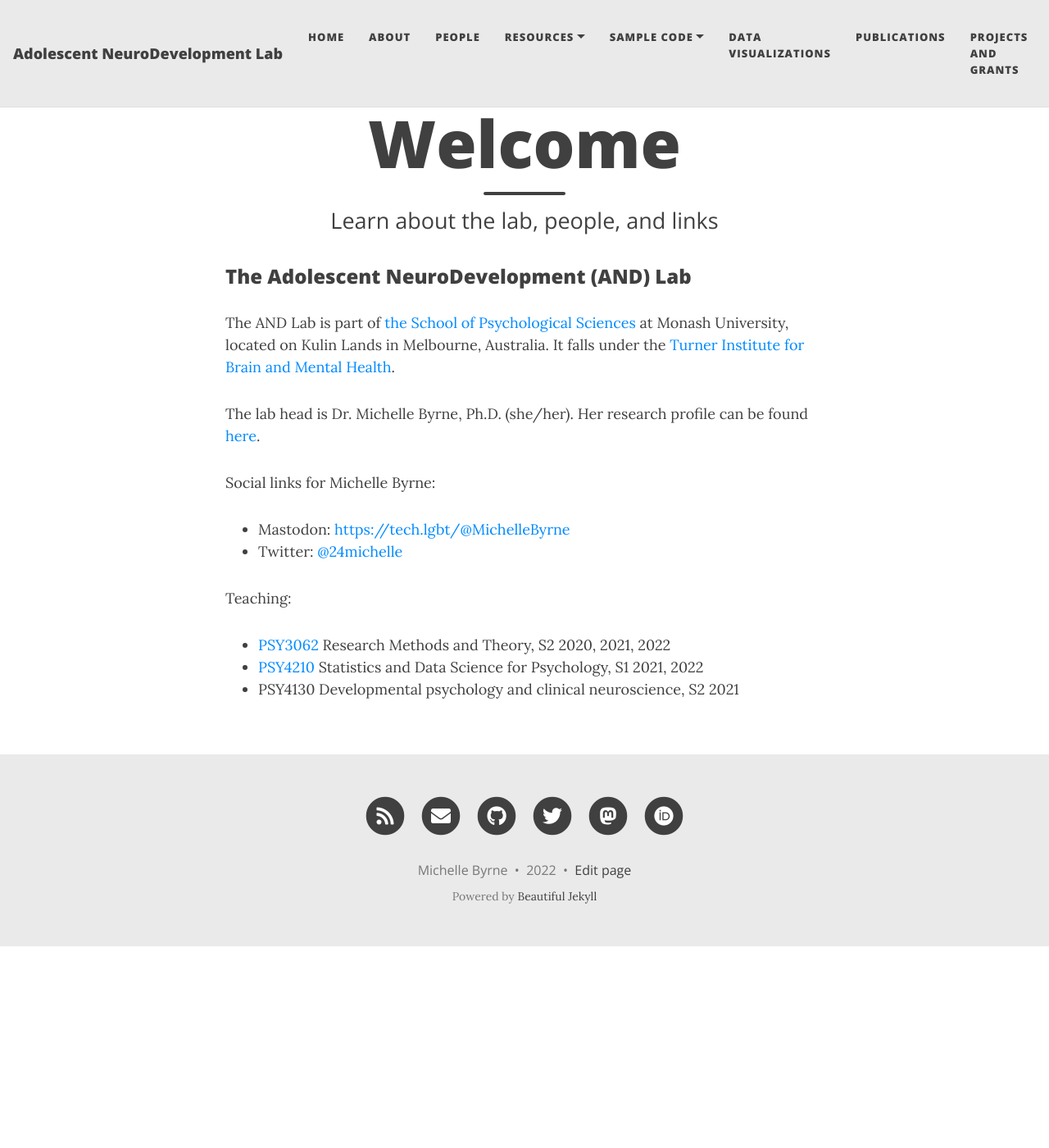
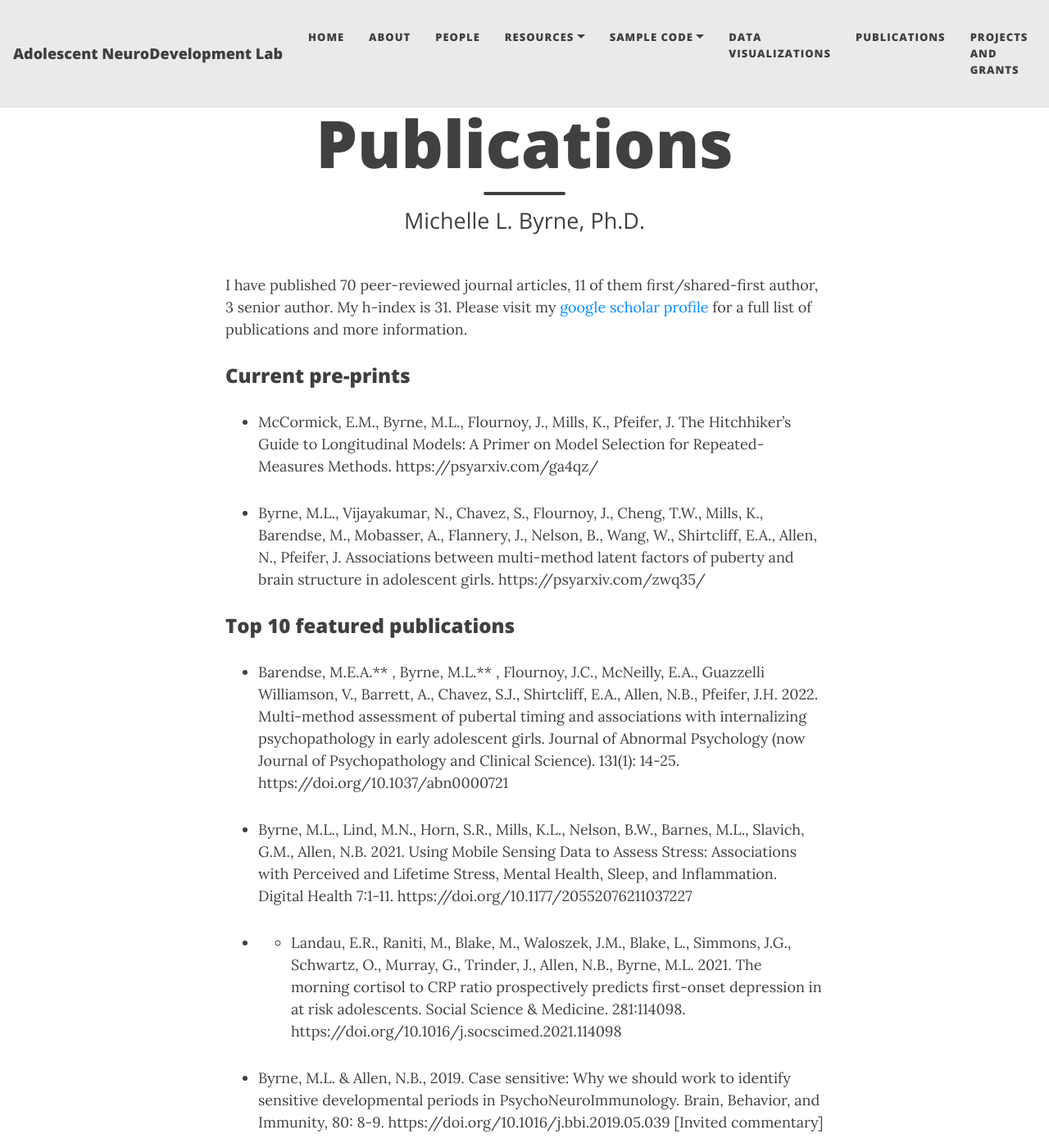
Before and after one commit to AND-laboratory/AND-lab-site, a Jekyll site: the page built from pubs.md, in a window 1280 px wide and 1400 px high. Shown: the whole window at 82% size. Built offline with Jekyll 4.4.1, drawn with Linux system fonts in a browser that asks for light colours; nearby versions of some CDN libraries; comment, search, counter and statistics services are not loaded; some of the changed text lies outside the part shown.

Commit message:
update more pages

```diff
--- a/pubs.md
+++ b/pubs.md
@@ -1,21 +1,38 @@
 ---
 layout: page
-title: Welcome
-subtitle: Learn about the lab, people, and links
+title: Publications
+subtitle: Michelle L. Byrne, Ph.D.
 ---
 
-### The Adolescent NeuroDevelopment (AND) Lab
+I have published 70 peer-reviewed journal articles, 11 of them first/shared-first author, 3 senior author. My h-index is 31. Please visit my [google scholar profile](https://scholar.google.com.au/citations?user=WrN4T3QAAAAJ&hl=en) for a full list of publications and more information.
 
-The AND Lab is part of [the School of Psychological Sciences](https://www.monash.edu/medicine/psych/home) at Monash University, located on Kulin Lands in Melbourne, Australia. It falls under the [Turner Institute for Brain and Mental Health](https://www.monash.edu/turner-institute).
+### Current pre-prints
+- McCormick, E.M., Byrne, M.L., Flournoy, J., Mills, K., Pfeifer, J. The Hitchhiker’s Guide to Longitudinal Models: A Primer on Model Selection for Repeated-Measures Methods. https://psyarxiv.com/ga4qz/
 
-The lab head is Dr. Michelle Byrne, Ph.D. (she/her). Her research profile can be found [here](https://research.monash.edu/en/persons/michelle-byrne).
+- Byrne, M.L., Vijayakumar, N., Chavez, S., Flournoy, J., Cheng, T.W., Mills, K., Barendse, M., Mobasser, A., Flannery, J., Nelson, B., Wang, W., Shirtcliff, E.A., Allen, N., Pfeifer, J. Associations between multi-method latent factors of puberty and brain structure in adolescent girls. https://psyarxiv.com/zwq35/
+
+### Top 10 featured publications
+
+- Barendse, M.E.A.** , Byrne, M.L.** , Flournoy, J.C., McNeilly, E.A., Guazzelli Williamson, V.,  Barrett, A., Chavez, S.J., Shirtcliff, E.A., Allen, N.B., Pfeifer, J.H. 2022. Multi-method assessment of pubertal timing and associations with internalizing psychopathology in early adolescent girls. Journal of Abnormal Psychology (now Journal of Psychopathology and Clinical Science). 131(1): 14-25. https://doi.org/10.1037/abn0000721
+
+- Byrne, M.L., Lind, M.N., Horn, S.R., Mills, K.L., Nelson, B.W., Barnes, M.L., Slavich, G.M., Allen, N.B. 2021. Using Mobile Sensing Data to Assess Stress: Associations with Perceived and Lifetime Stress, Mental Health, Sleep, and Inflammation. Digital Health 7:1-11. https://doi.org/10.1177/20552076211037227
+
+- * Landau, E.R., Raniti, M., Blake, M., Waloszek, J.M., Blake, L., Simmons, J.G., Schwartz, O., Murray, G., Trinder, J., Allen, N.B., Byrne, M.L. 2021. The morning cortisol to CRP ratio prospectively predicts first-onset depression in at risk adolescents. Social Science & Medicine. 281:114098. https://doi.org/10.1016/j.socscimed.2021.114098
+
+- Byrne, M.L. & Allen, N.B., 2019. Case sensitive: Why we should work to identify sensitive developmental periods in PsychoNeuroImmunology. Brain, Behavior, and Immunity, 80: 8-9. https://doi.org/10.1016/j.bbi.2019.05.039 [Invited commentary]
+
+- * Landau, E.R., Trinder, J., Simmons, J.G., Raniti, M., Blake, M., Waloszek, J.M., Blake, L., Schwartz, O., Murray, G., Allen, N.B., Byrne, M.L., 2019. Salivary C-reactive protein among at-risk adolescents: A methods investigation of out of range immunoassay data. Psychoneuroendocrinology. 99: 104-111. https://doi.org/10.1016/j.psyneuen.2018.08.035
+
+- Pfeifer, J.H., Allen, N.B., Byrne, M.L., Mills, K.L., 2018. Modeling Developmental Change: Contemporary Approaches to Key Methodological Challenges in Developmental Neuroimaging, Developmental Cognitive Neuroscience 33: 1-4. https://doi.org/10.1016/j.dcn.2018.10.001
+
+- Horn, S.R., Long, M.M., Nelson, B.W., Allen, N.B., Fisher, P.A., Byrne, M.L., 2018. Replication and reproducibility issues in the relationship between C-reactive protein and depression: A systematic review and focused meta-analysis. Brain, Behavior, and Immunity 73: 85-114. https://doi.org/10.1016/j.bbi.2018.06.016
+
+- Matta, T.H., Flournoy, J.C., Byrne, M.L., 2018. Making an unknown unknown a known unknown: Missing data in longitudinal neuroimaging studies. Developmental Cognitive Neuroscience 33: 83-98. https://doi.org/10.1016/j.dcn.2017.10.001
+
+- Byrne, M.L., Whittle, S., Vijayakumar, N., Dennison, M., Simmons, J.G., Allen, N.B., 2017. A systematic review of adrenarche as a sensitive period in neurobiological development and mental health. Developmental Cognitive Neuroscience 25, 12–28. https://doi.org/10.1016/j.dcn.2016.12.004
+
+- Byrne, M.L., Badcock, P.B., Simmons, J.G., Whittle, S., Pettitt, A., Olsson, C.A., Mundy, L.K., Patton, G.C., Allen, N.B., 2016. Self-Reported Parenting Style Is Associated With Children’s Inflammation and Immune Activation. Journal of Family Psychology. https://doi.org/10.1037/fam0000254
 
 
-Social links for Michelle Byrne:
-- Mastodon: [https://tech.lgbt/@MichelleByrne](https://tech.lgbt/@MichelleByrne)
-- Twitter: [@24michelle](https://twitter.com/24michelle)
-
-Teaching:
-- [PSY3062](https://handbook.monash.edu/2023/units/PSY3062?year=2023) Research Methods and Theory, S2 2020, 2021, 2022
-- [PSY4210](https://handbook.monash.edu/2023/units/PSY4210?year=2023) Statistics and Data Science for Psychology, S1 2021, 2022
-- PSY4130 Developmental psychology and clinical neuroscience, S2 2021
+(** co-first authors)
+(* student under my supervision)
```
Also changed, not shown: longitudinal.md (+1 -1 lines), mdc.md (+5 -1 lines), split.md (+0 -2 lines).
